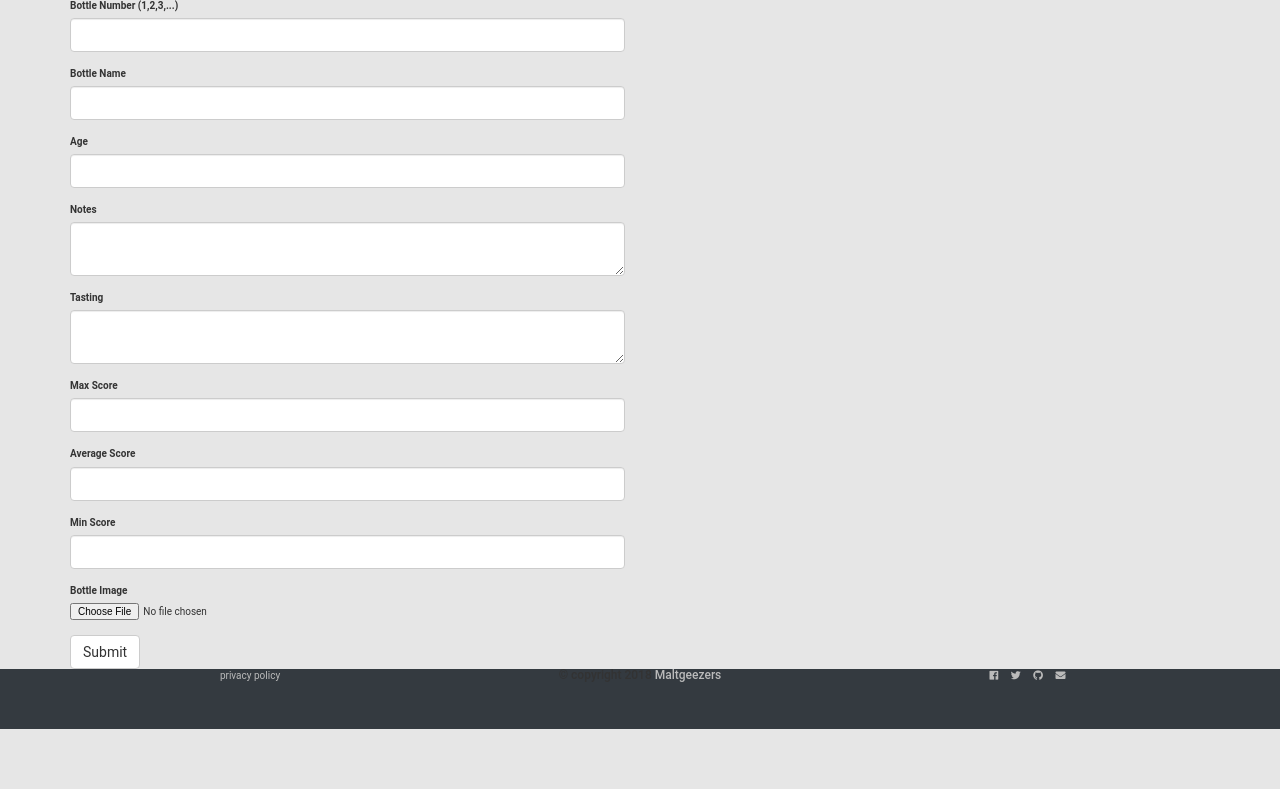
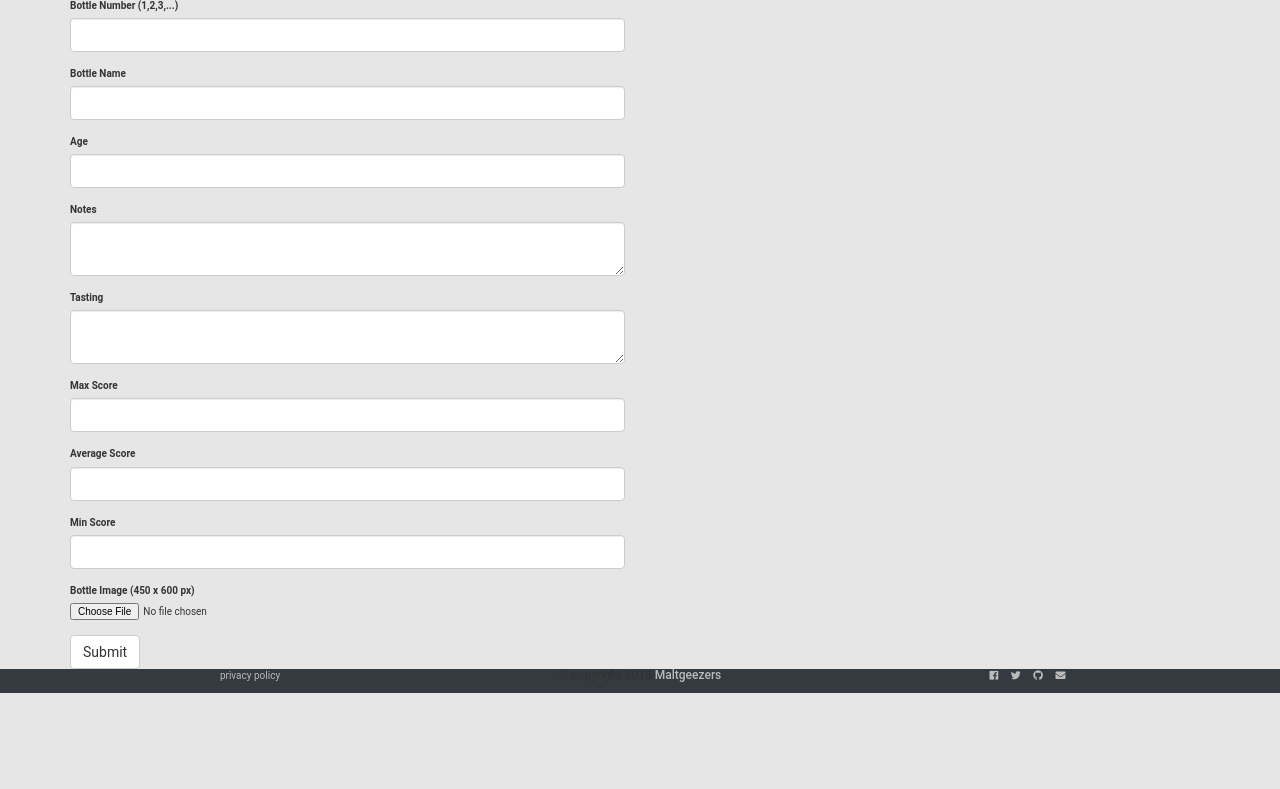
Before and after one commit to JohnCatn/maltgeezers, a Flask app: template app/templates/add_review.html in a window 1280 px wide. Shown: the part 339-1128 px from the top of the page. After the commit the page ends 1032 px from the top, so only its background shows below. Run offline with Flask 2, Linux system fonts and the light colour scheme; the template is opened without the code that fills it: values that come from a table or form of the project are taken from there, others are empty; some libraries are stand-ins or nearby versions.

Commit message:
minor ui changes

```diff
--- a/app/assets/scss/app.scss
+++ b/app/assets/scss/app.scss
@@ -22,9 +22,7 @@ h2 {
 }
 
 #footer {
-    bottom: 0;
     width: 100%;
-    height: 60px;
     background-color: #343a40;
 }
 
--- a/app/main/forms.py
+++ b/app/main/forms.py
@@ -49,7 +49,7 @@ class ReviewForm(FlaskForm):
     max_rating = DecimalField('Max Score', validators=[DataRequired(),NumberRange(0, 10)])
     avg_rating = DecimalField('Average Score', validators=[DataRequired(),NumberRange(0, 10)])
     min_rating = DecimalField('Min Score', validators=[DataRequired(),NumberRange(0,10)])
-    image = FileField("Bottle Image", validators=[
+    image = FileField("Bottle Image (450 x 600 px)", validators=[
         FileAllowed(['jpg', 'png'], 'jpg and png Images only!')])
     submit = SubmitField('Submit')
 
--- a/app/static/app.css
+++ b/app/static/app.css
@@ -17,9 +17,7 @@ html {
         color: #007489; }
 
         #footer {
-          bottom: 0;
           width: 100%;
-          height: 60px;
           background-color: #343a40; }
 
           .help-block {
--- a/app/templates/base.html
+++ b/app/templates/base.html
@@ -153,7 +153,7 @@ window.cookieconsent.initialise({
 <!-- Footer -->
 	<section id="footer" class="fixed-bottom">
 		<div class="container">
-			<div class="row text-center text-xs-center text-sm-left text-md-left pt-3">
+			<div class="row text-center text-xs-center text-sm-left text-md-left pt-1">
         <div class="col-xs-12 col-sm-4 col-md-4">
             <a href="{{url_for('main.cookiepolicy')}}"><i class=" mr-1"></i>privacy policy</a>
 				</div>
```
